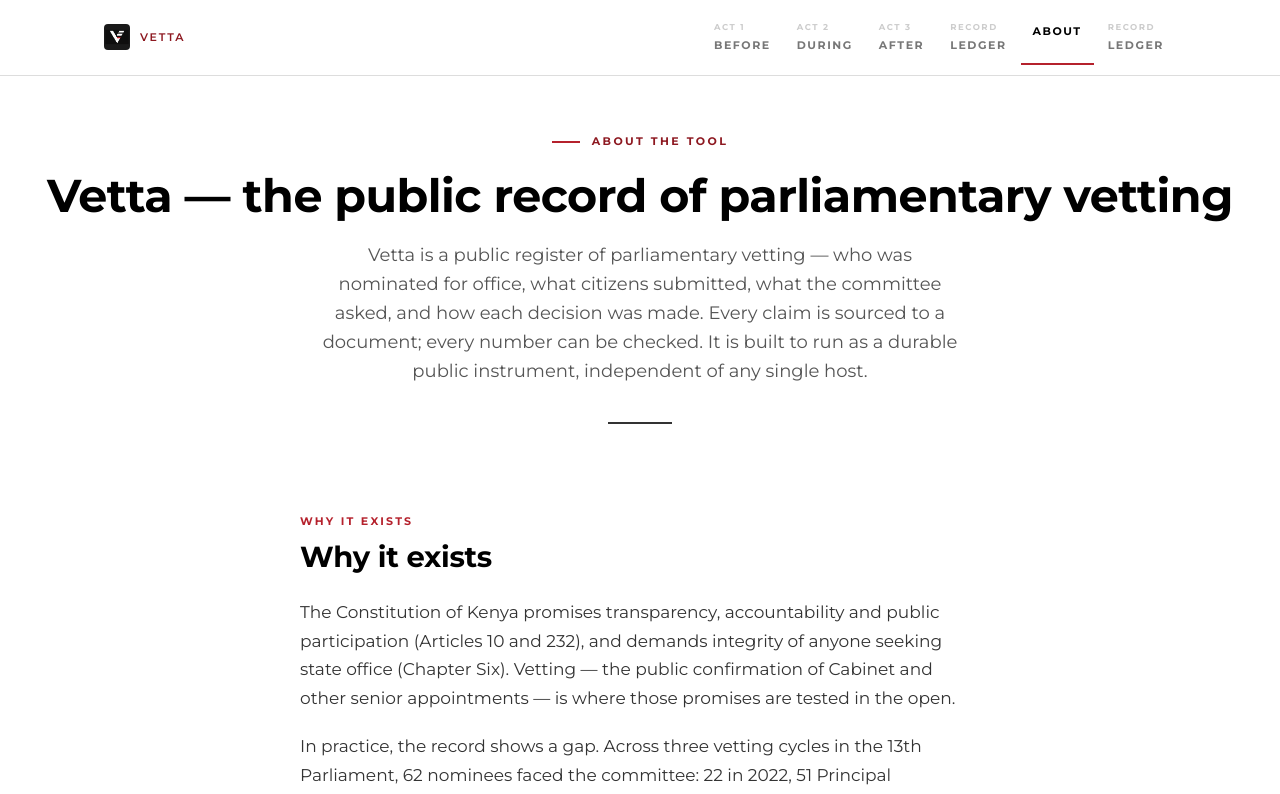
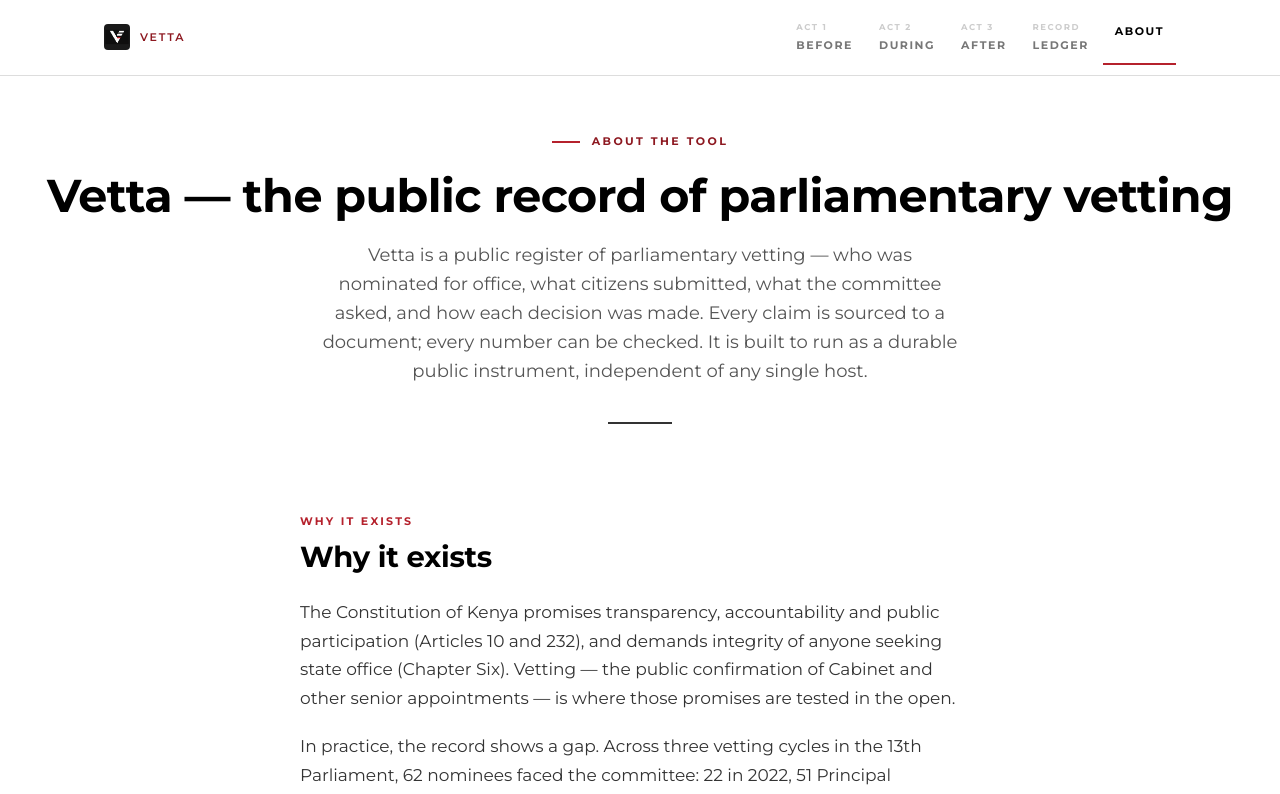
Before and after one commit to Jimmy-Hernandez/vetting-loop, a React (Vite) app in the folder app/: page / in a window 1280 px wide. Shown: the top 794 px of the page. Built offline with nearby package versions, Linux system fonts and the light colour scheme.

Commit message:
nav: remove duplicate Ledger entry — my own bug, caught by the owner's screenshot (visual QA discipline failure)

```diff
--- a/app/src/App.tsx
+++ b/app/src/App.tsx
@@ -35,10 +35,7 @@ function Chrome({ children }: { children: ReactNode }) {
                 {a.label}
               </NavLink>
             ))}
-            <NavLink to="/ledger" aria-current={loc.pathname === '/ledger' ? 'page' : undefined}>
-              <span className="no">Record</span>
-              Ledger
-            </NavLink>
+
           </nav>
         </div>
       </header>
```
